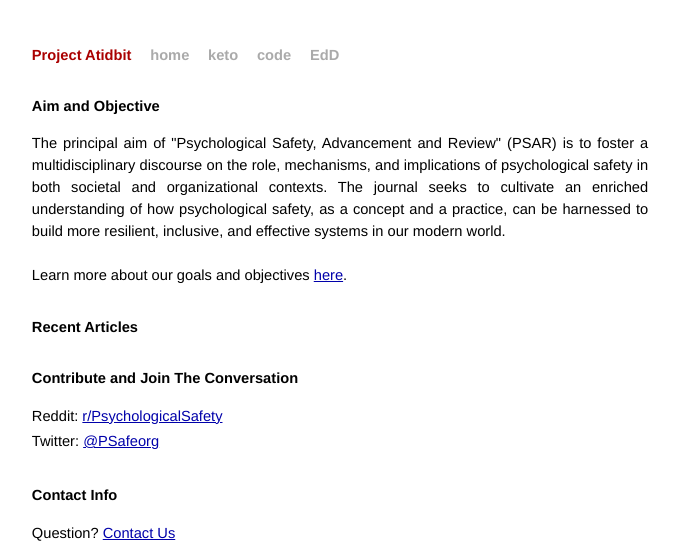
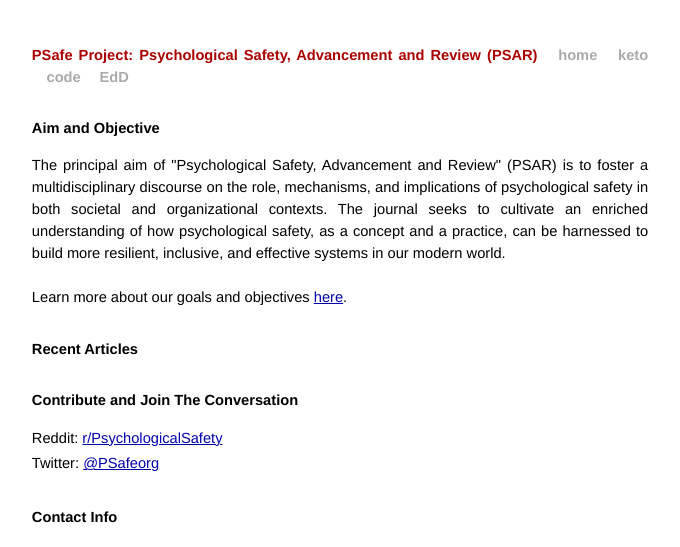
Before and after one commit to atidbit/psafe, a Jekyll site: the page built from index.html, in a window 1280 px wide. Shown: the top 547 px of the page, without its empty margins (300-980 px from the left). Built offline with Jekyll 4.4.1, drawn with Linux system fonts in a browser that asks for light colours; some of the changed text lies outside the part shown.

Commit message:
Update default.html

```diff
--- a/_layouts/default.html
+++ b/_layouts/default.html
@@ -3,8 +3,8 @@
 <head>
    <meta http-equiv="content-type" content="text/html; charset=utf-8" />
    <title>{{ page.title }}</title>
-   <meta name="author" content="Project PSafe" />
-   <link href="http://atidbit.io/atom.xml" rel="alternate" title="Project PSafe" type="application/atom+xml" />
+   <meta name="author" content="PSafe Project: Psychological Safety, Advancement and Review (PSAR)" />
+   <link href="http://psafe.org/atom.xml" rel="alternate" title="PSafe Project: Psychological Safety, Advancement and Review (PSAR)" type="application/atom+xml" />
    <meta name="readability-verification" content="QCzSs992GxmRYRKVpPeZ6LE2tS8aYKxsSSQKV8YM"/>
 
    <!-- syntax highlighting CSS -->
@@ -27,7 +27,7 @@
 
 <div class="site">
   <div class="title">
-    <a href="/">Project Atidbit</a>
+    <a href="/">PSafe Project: Psychological Safety, Advancement and Review (PSAR)</a>
     <a class="extra" href="/">home</a>
     <a class="extra" href="http://keto.atidbit.io">keto</a>
     <a class="extra" href="http://code.atidbit.io">code</a>
@@ -39,7 +39,7 @@
   <div class="footer">
     <div class="contact">
       <p>
-        Project Atidbit
+        PSafe Project
         <br />
         Cofounder of
           <a href="http://nothing.org/">Nothing</a>,
@@ -50,12 +50,12 @@
     </div>
     <div class="contact">
       <p>
-        <a href="http://github.com/atidbit/">github.com/atidbit</a><br />
-        <a href="http://twitter.com/atidbit/">twitter.com/atidbit</a><br />
+        <a href="http://www.psafe.org/#:~:text=r/PsychologicalSafety" target="_blank">r/PsychologicalSafety</a><br />
+        <a href="http://twitter.com/psafeorg/" target="_blank">twitter.com/PSafeorg</a><br />
       </p>
     </div>
     <div class="rss">
-      <a href="http://atidbit.io/atom.xml">
+      <a href="http://psafe.org/atom.xml">
         <img src="/images/rss.png" alt="Subscribe to RSS Feed" />
       </a>
     </div>
```
